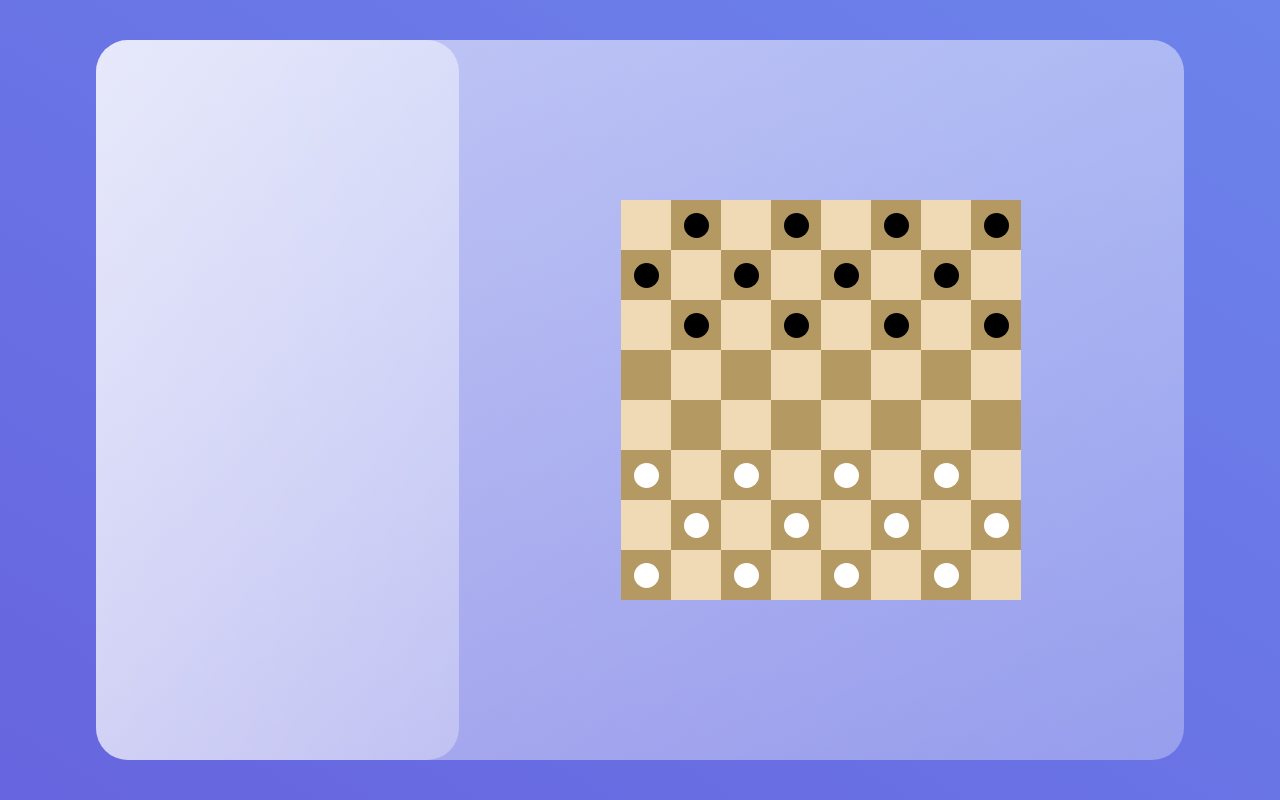
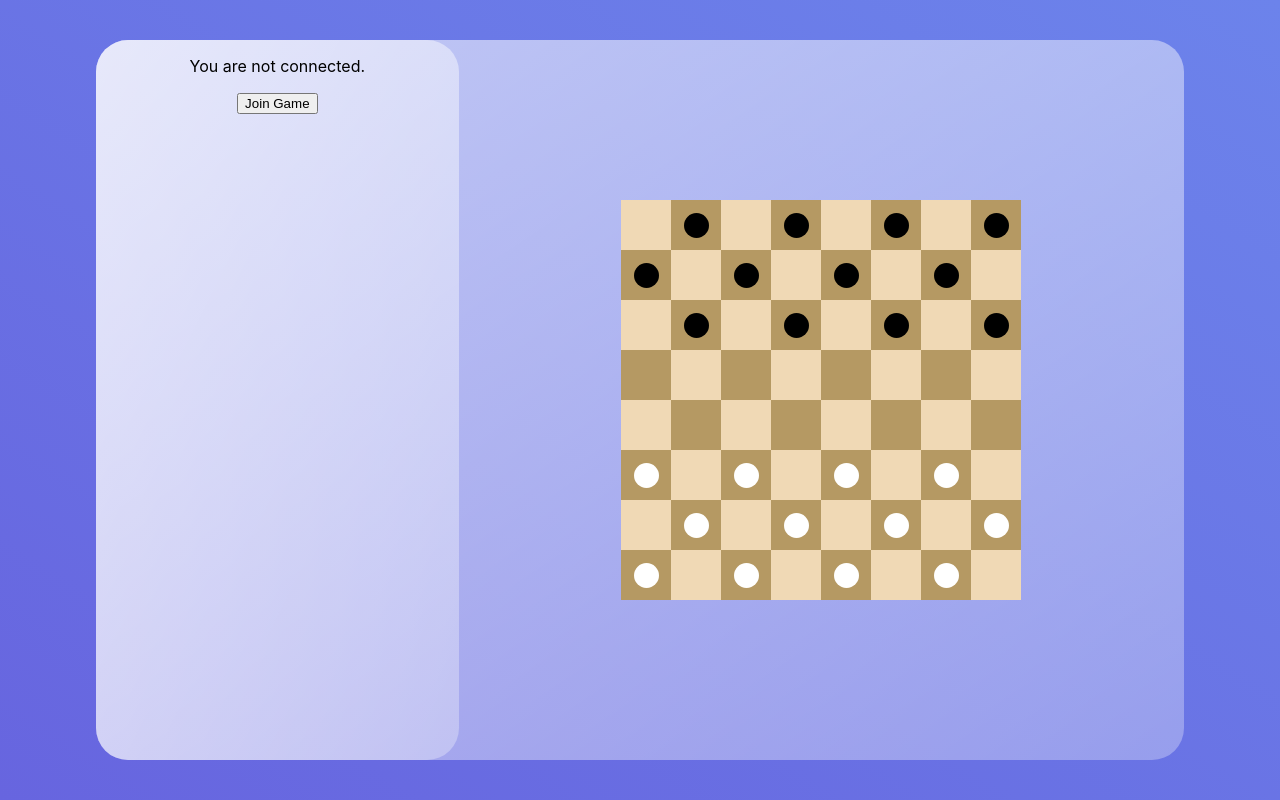
Before and after one commit to daburch/react-checkers, a React (Create React App) app: page / in a window 1280 px wide. Built offline with nearby package versions, Linux system fonts and the light colour scheme; no server answers.

Commit message:
add connect/disconnect button

```diff
--- a/src/components/Board.jsx
+++ b/src/components/Board.jsx
@@ -58,7 +58,7 @@ class Board extends Component {
                     <div className="board">
                         {
                             this.state.squares.map((data) => (
-                                <Square key={ data.squareID } squareID={ data.squareID } color={ data.color } piece={ data.piece }/>
+                                <Square key={ data.squareID } squareID={ data.squareID } color={ data.color } piece={ data.piece } sendMoveToServer={ this.props.sendMoveToServer } />
                             ))
                         }
                     </div>
--- a/src/components/Game.jsx
+++ b/src/components/Game.jsx
@@ -5,42 +5,6 @@ import SideBar from './SideBar';
 
 export const gameSubject = new BehaviorSubject();
 const THA_BOARD = new Map()
-var gameConnection;
-
-function connectToGame(game) {
-    var gameServerIP = "ws://localhost:8080/ws"
-
-    let socket = new WebSocket(gameServerIP)
-    console.log("connecting to game...")
-
-    socket.onopen = () => {
-        console.log("connected to game.")
-    }
-
-    socket.onclose = (event) => {
-        console.log("Disconnected from game.")
-    }
-
-    socket.onmessage = (message) => {
-        console.log(message)
-
-        var data = JSON.parse(message.data)
-        var body = JSON.parse(data.body)
-
-        if (body.action === "move") {
-            console.log("got a move message.")
-            movePiece(body.from, body.to, false)
-        } else if (body.action === "assignColor") {
-            game.setState( { playerColor: body.color } )
-        }
-    }
-
-    socket.onerror = (error) => {
-        console.log("error:", error)
-    }
-
-    return socket
-}
 
 function updateGame(pieces) {
     gameSubject.next(pieces)
@@ -80,15 +44,10 @@ export function newBoard() {
     return THA_BOARD
 }
 
-export function sendMoveToServer(from, to) {
-    gameConnection.send(`{ "action": "move", "from": "${from}", "to": "${to}"}`)
-}
-
 export function movePiece(from, to) {
     if (THA_BOARD[from] != null && THA_BOARD[to] == null  && isValid(from, to)){
         THA_BOARD[to] = THA_BOARD[from]
         THA_BOARD[from] = null
-
     }
 
     updateGame(THA_BOARD)
@@ -111,21 +70,68 @@ class Game extends Component {
         super(props);
 
         this.state = {
-            gameID: 0
+            gameID: 0,
+            gameConnection: null,
+            playerColor: null
         }
     }
 
-    componentDidMount() {
-        if (gameConnection == null) {
-            gameConnection = connectToGame(this)
+    connect() {
+        if (this.state.gameConnection != null) {
+            return
+        }
+
+        var gameServerIP = "ws://localhost:8080/ws"
+
+        let socket = new WebSocket(gameServerIP)
+        console.log("connecting to game...")
+
+        socket.onopen = () => {
+            console.log("connected to game.")
+        }
+
+        socket.onclose = (event) => {
+            console.log("Disconnected from game.")
+        }
+
+        socket.onmessage = (message) => {
+            console.log(message)
+
+            var data = JSON.parse(message.data)
+            var body = JSON.parse(data.body)
+
+            if (body.action === "move") {
+                movePiece(body.from, body.to, false)
+            } else if (body.action === "assignColor") {
+                this.setState( { playerColor: body.color } )
+            }
+        }
+
+        socket.onerror = (error) => {
+            console.log("error:", error)
+        }
+
+        this.setState({ gameConnection: socket })
+    }
+
+    disconnect() {
+        if (this.state.gameConnection != null) {
+            this.state.gameConnection.close()
+            this.setState({ gameConnection: null, playerColor: null })
+        }
+    }
+
+    sendMoveToServer(from, to) {
+        if (this.state.gameConnection != null) {
+            this.state.gameConnection.send(`{ "action": "move", "from": "${from}", "to": "${to}"}`)
         }
     }
 
     render() {
         return (
             <div className="game">
-                <SideBar />
-                <Board />
+                <SideBar connected={ this.state.gameConnection != null } playerColor={ this.state.playerColor } connect={ this.connect.bind(this) } disconnect={ this.disconnect.bind(this) }/>
+                <Board sendMoveToServer={ this.sendMoveToServer.bind(this) } />
             </div>
         )
     }
--- a/src/components/SideBar.jsx
+++ b/src/components/SideBar.jsx
@@ -1,5 +1,28 @@
 import React from 'react';
 
+function buildStatus(props) {
+    if (props.connected) {
+        if (props.playerColor == null) {
+            return <p>Waiting for opponent...</p>
+        } else {
+            return <p>You are playing {props.playerColor}.</p>
+        }
+    } else {
+        return <p>You are not connected.</p>
+    }
+}
+
+function buildButton(props) {
+    if (props.connected) {
+        return <button onClick={ props.disconnect }>Disconnect</button>
+    } else {
+        return <button onClick={ props.connect }>Join Game</button>
+    }
+}
+
 export default function SideBar(props) {
-    return <div className="sidebar"></div>
+    return <div className="sidebar">
+        { buildStatus(props) }
+        { buildButton(props) }
+    </div>
 }
--- a/src/components/Square.jsx
+++ b/src/components/Square.jsx
@@ -1,7 +1,6 @@
 import React from 'react';
 import Piece from './Piece';
 import { useDrop } from 'react-dnd';
-import { sendMoveToServer } from './Game';
 
 function buildPiece(piece, pos) {
     if (piece === "none") {
@@ -15,7 +14,7 @@ export default function Square(props) {
     const [, drop] = useDrop({
         accept: 'piece',
         drop: (item) => {
-            sendMoveToServer(item.pos, props.squareID, true)
+            props.sendMoveToServer(item.pos, props.squareID)
         }
     })
 
```
